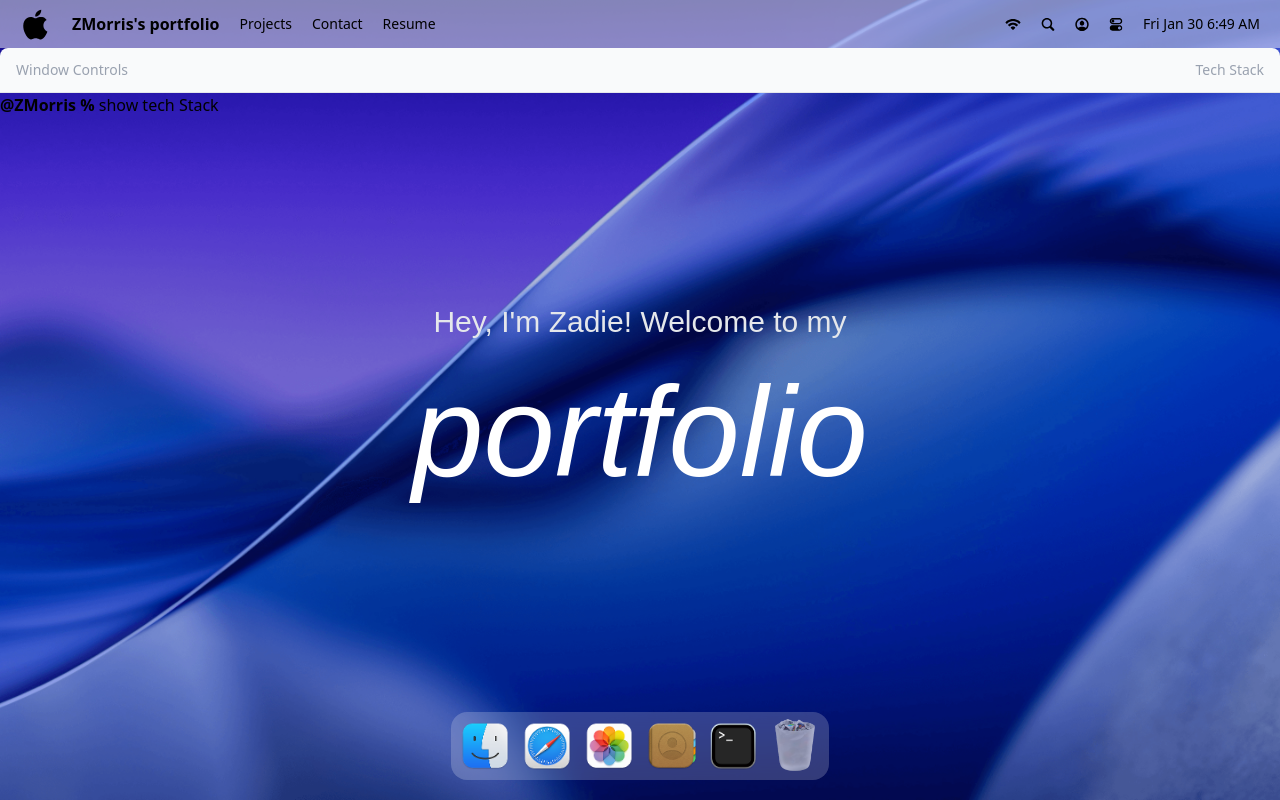
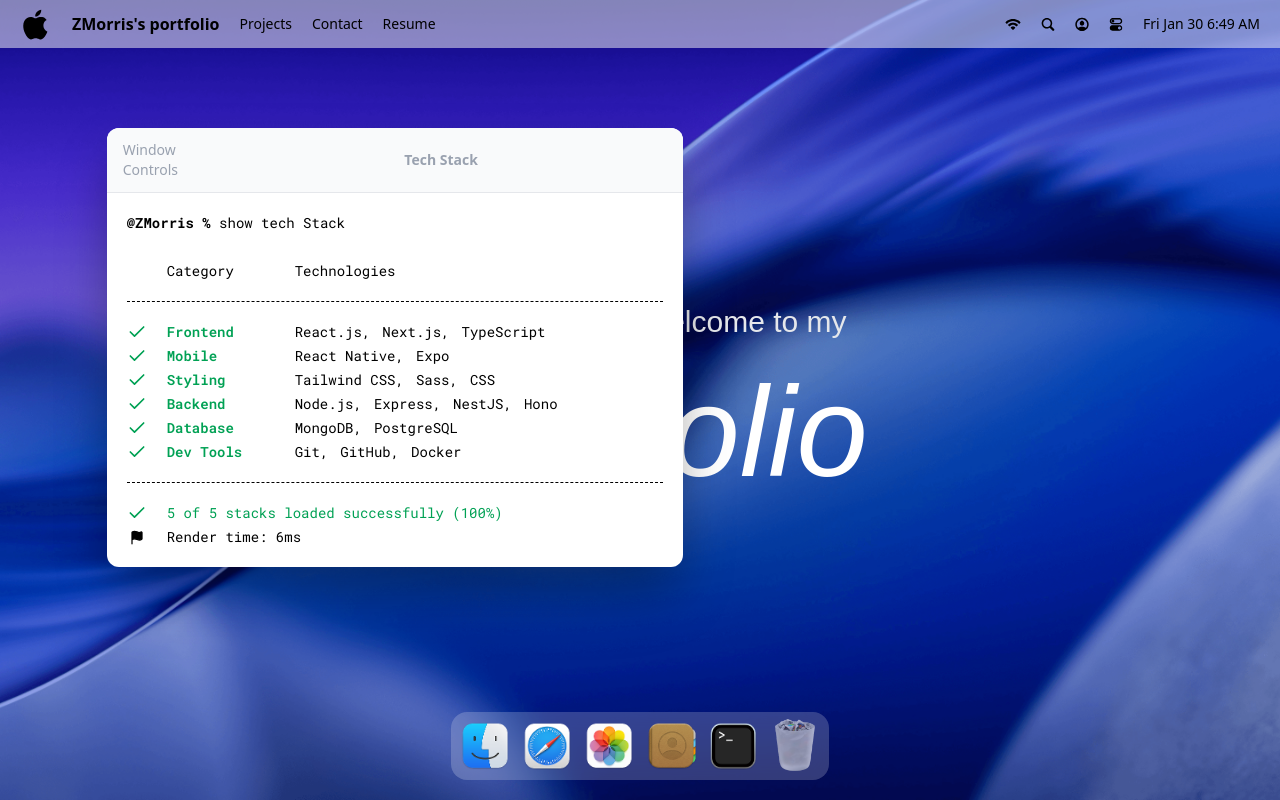
Before and after one commit to zen2see/macosportfoli0x, a React (Vite) app: page / in a window 1280 px wide. Both pictures are taken after a click on the button 733 px from the left and 746 px from the top of the page. Built offline with nearby package versions, Linux system fonts and the light colour scheme; a web font is replaced by a local one.

Commit message:
UPDATED TERMINAL ICON

```diff
--- a/src/hoc/WindowWrapper.tsx
+++ b/src/hoc/WindowWrapper.tsx
@@ -1,25 +1,35 @@
 import useWindowStore from '#store/window.ts'
 import { useRef, useLayoutEffect } from 'react'
-import { gsap } from '@gsap/react'
+import { useGSAP } from '@gsap/react'
+import gsap from 'gsap'
+import { Draggable } from 'gsap/Draggable'
 
 const WindowWrapper = (Component, windowKey) => {
   const Wrapped = (props) => {
     const { focusWindow, windows } = useWindowStore();
     const { isOpen, zIndex } = windows[windowKey] || { isOpen: false, zIndex: 0 };
     const ref = useRef(null);
-    // useGSAP(() => {
-    //   const el = ref.current
-    //   if (!el || !isOpen) return;
-    //   el.style.display = "block";
-    //   gsap.fromTo(el, { scale: 0.8, opacity: 0, y: 40 },
-    //   { scale: 1, opacity: 1, y: 0, duration: 0.4, ease: "power3.out" });
-    // }, [isOpen]);
 
-    // useLayoutEffect(() => {
-    //   const el = ref.current
-    //   if (!el) return;
-    //   el.style.display = isOpen ? "block" : "none";
-    // }, [isOpen]);
+    useGSAP(() => {
+      const el = ref.current
+      if (!el || !isOpen) return;
+      el.style.display = "block";
+      gsap.fromTo(el, { scale: 0.8, opacity: 0, y: 40 },
+      { scale: 1, opacity: 1, y: 0, duration: 0.4, ease: "power3.out" });
+    }, [isOpen]);
+
+    useGSAP(() => {
+      const el = ref.current;
+      if (!el) return;
+      const [instance] = Draggable.create(el, { onPress: () => focusWindow(windowKey)});
+      return () => instance.kill();
+    }, []);
+
+    useLayoutEffect(() => {
+      const el = ref.current
+      if (!el) return;
+      el.style.display = isOpen ? "block" : "none";
+    }, [isOpen]);
 
     return (
       <section id={windowKey} ref={ref} style={{ zIndex }} className="absolute" >
--- a/src/windows/Terminal.tsx
+++ b/src/windows/Terminal.tsx
@@ -1,6 +1,6 @@
-// import WindowWrapper from "#hoc/WindowWrapper";
-// import { Check, Flag } from 'lucide-react';
-// import { techStack } from "#constants/index.tsx";
+import WindowWrapper from "#hoc/WindowWrapper";
+import { Check, Flag } from 'lucide-react';
+import { techStack } from "#constants/index.tsx";
 
 const Terminal = () => {
   return (
@@ -14,42 +14,41 @@
           <span className="font-bold">@ZMorris % </span>
             show tech Stack
         </p>
+        <div className="label">
+          <p className="w-32">Category</p>
+          <p>Technologies</p>
+        </div>
+        <ul className="content">
+          {techStack.map(({ category, items }) => (
+            <li key={category} className="flex items-center">
+              <Check className="check" size={20} />
+              <h3>{category}</h3>
+              <ul>
+               {items.map((item, i) => (
+                 <li key={i}>
+                   {item}
+                   {i < items.length - 1 ? "," : ""}
+                 </li>
+                 ))}
+              </ul>
+            </li>
+          ))}
+        </ul>
+        <div className="footnote">
+          <p>
+            <Check size={20} /> 5 of 5 stacks loaded successfully
+             (100%)
+          </p>
+          <p className="text-black">
+            <Flag size={15} fill="black" />
+            Render time: 6ms
+          </p>
+        </div>
       </div>
+
     </>
   )
 }
 
-export default Terminal;
-//
-
-
-    //     <div className="label">
-    //       <p className="w-32">Category</p>
-    //       <p>Technologies</p>
-    //     </div>
-      //   <ul className="content">
-      //     {techStack.map(({ category, items }) => (
-      //       <li key={category} className="flex items-center">
-      //         <Check className="check" size={20} />
-      //         <h3>{category}</h3>
-      //         <ul>
-      //           {items.map((item, i) => (
-      //             <li key={i}>
-      //               {item}
-      //               {i < items.length - 1 ? "," : ""}
-      //             </li>
-      //           ))}
-      //       </ul>
-      //     </li>
-      //   ))}
-      //   </ul>
-      //   <div className="footnote">
-      //     <p>
-      //       <Check size={20} /> 5 of 5 stacks loaded successfully
-      //        (100%)
-      //     </p>
-      //     <p className="text-black">
-      //       <Flag size={15} fill="black" />
-      //       Render time: 6ms
-      //     </p>
-      //   </div>
+const TerminalWindow = WindowWrapper(Terminal, 'terminal')
+export default TerminalWindow;
```
